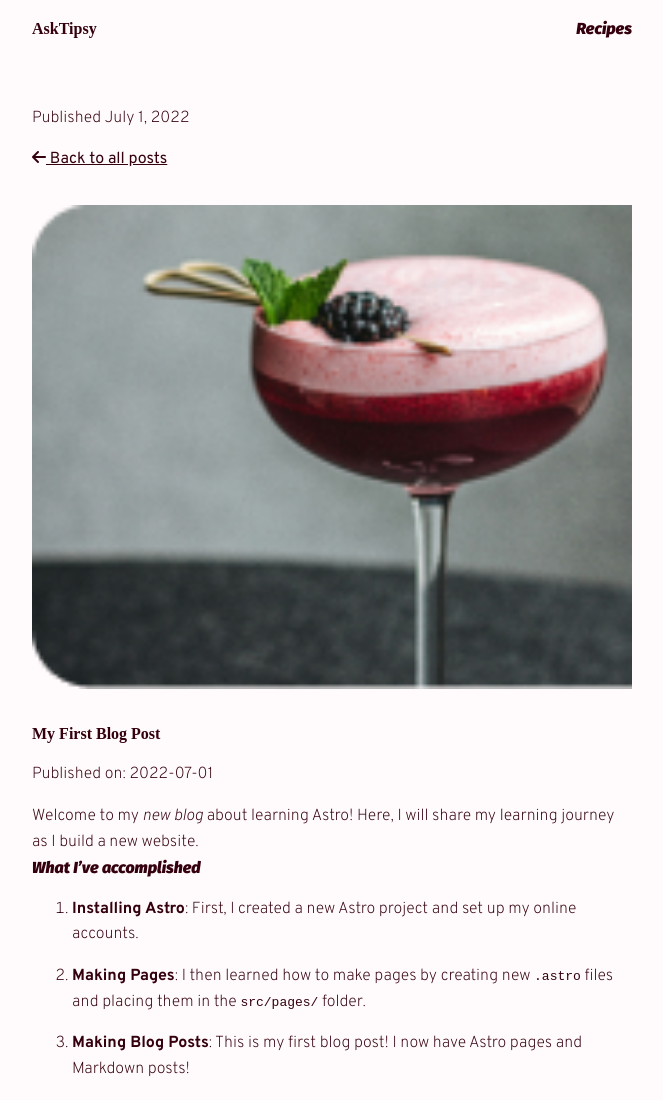
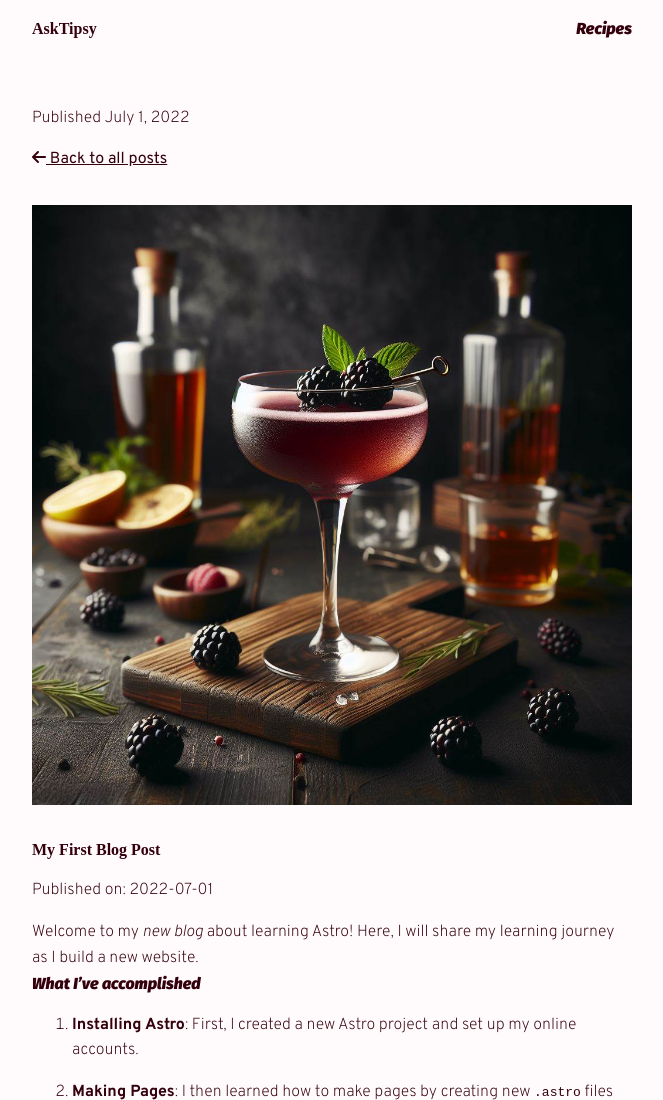
Before and after one commit to Silver0034/ask-tipsy, an Astro site: page /posts/master-mixology in a window 1280 px wide. Shown: the top 1100 px of the page, without its empty margins (308-971 px from the left). Built offline with nearby package versions, Linux system fonts and the light colour scheme; Astro itself is replaced by a stand-in of ours; a web font is replaced by a local one.

Commit message:
Update images to use ai placeholder images

```diff
--- a/src/content/posts/master-mixology.md
+++ b/src/content/posts/master-mixology.md
@@ -3,7 +3,7 @@
 pubDate: 2022-07-01
 description: 'Insider tips to perfect your mixology skills at home.'
 author: 'Astro Learner'
-image: '../../assets/recipes/blackberry-bramble.png'
+image: '../../assets/recipes/blackberry-bramble.jpg'
 imageAlt: 'The full Astro logo.'
 tags: ['New', 'Springtime Drinks', 'astro', 'blogging', 'learning in public']
 ---
--- a/src/content/posts/party-planning-101.md
+++ b/src/content/posts/party-planning-101.md
@@ -3,7 +3,7 @@
 pubDate: 2022-07-01
 description: 'Host the perfect cocktail party with expert planning advice.'
 author: 'Astro Learner'
-image: '../../assets/recipes/blackberry-bramble.png'
+image: '../../assets/recipes/blackberry-bramble.jpg'
 imageAlt: 'The full Astro logo.'
 tags: ['New', 'Springtime Drinks', 'astro', 'blogging', 'learning in public']
 ---
--- a/src/content/posts/tropical-temptations.md
+++ b/src/content/posts/tropical-temptations.md
@@ -3,7 +3,7 @@
 pubDate: 2022-07-01
 description: 'Explore vibrant exotic cocktails for a taste of paradise.'
 author: 'Astro Learner'
-image: '../../assets/recipes/blackberry-bramble.png'
+image: '../../assets/recipes/blackberry-bramble.jpg'
 imageAlt: 'The full Astro logo.'
 tags: ['New', 'Springtime Drinks', 'astro', 'blogging', 'learning in public']
 ---
--- a/src/content/recipes/blackberry-bramble.md
+++ b/src/content/recipes/blackberry-bramble.md
@@ -3,7 +3,7 @@
 pubDate: 2022-07-01
 description: 'This is the first post of my new Astro blog.'
 author: 'Astro Learner'
-image: '../../assets/recipes/blackberry-bramble.png'
+image: '../../assets/recipes/blackberry-bramble.jpg'
 imageAlt: 'The full Astro logo.'
 tags: ['New', 'Springtime Drinks', 'astro', 'blogging', 'learning in public']
 ---
--- a/src/content/recipes/cocktail-x.md
+++ b/src/content/recipes/cocktail-x.md
@@ -3,7 +3,7 @@
 pubDate: 2022-07-01
 description: 'This is the first post of my new Astro blog.'
 author: 'Astro Learner'
-image: '../../assets/recipes/blackberry-bramble.png'
+image: '../../assets/recipes/blackberry-bramble.jpg'
 imageAlt: 'The full Astro logo.'
 tags: ['Springtime Drinks', 'astro', 'blogging', 'learning in public']
 ---
--- a/src/content/recipes/fourth-and-final.md
+++ b/src/content/recipes/fourth-and-final.md
@@ -3,7 +3,7 @@
 pubDate: 2022-07-01
 description: 'This is the first post of my new Astro blog.'
 author: 'Astro Learner'
-image: '../../assets/recipes/blackberry-bramble.png'
+image: '../../assets/recipes/blackberry-bramble.jpg'
 imageAlt: 'The full Astro logo.'
 tags: ['Springtime Drinks', 'astro', 'blogging', 'learning in public']
 ---
--- a/src/content/recipes/june-bug.md
+++ b/src/content/recipes/june-bug.md
@@ -3,7 +3,7 @@
 pubDate: 2023-05-23
 description: 'This is the first post of my new Astro blog.'
 author: 'Astro Learner'
-image: '../../assets/recipes/blackberry-bramble.png'
+image: '../../assets/recipes/blackberry-bramble.jpg'
 imageAlt: 'The full Astro logo.'
 tags: ['New', 'Tiki']
 ---
--- a/src/content/recipes/rum-and-soda.md
+++ b/src/content/recipes/rum-and-soda.md
@@ -3,7 +3,7 @@
 pubDate: 2022-07-01
 description: 'This is the first post of my new Astro blog.'
 author: 'Astro Learner'
-image: '../../assets/recipes/rum-and-soda.png'
+image: '../../assets/recipes/rum-and-soda.jpg'
 imageAlt: 'The full Astro logo.'
 tags: ['New', 'astro', 'blogging', 'learning in public']
 ---
```
Also changed, not shown: src/assets/recipes/blackberry-bramble.jpg (added), src/assets/recipes/blackberry-bramble.png (deleted), src/assets/recipes/rum-and-soda.jpg (added), src/assets/recipes/rum-and-soda.png (deleted).
